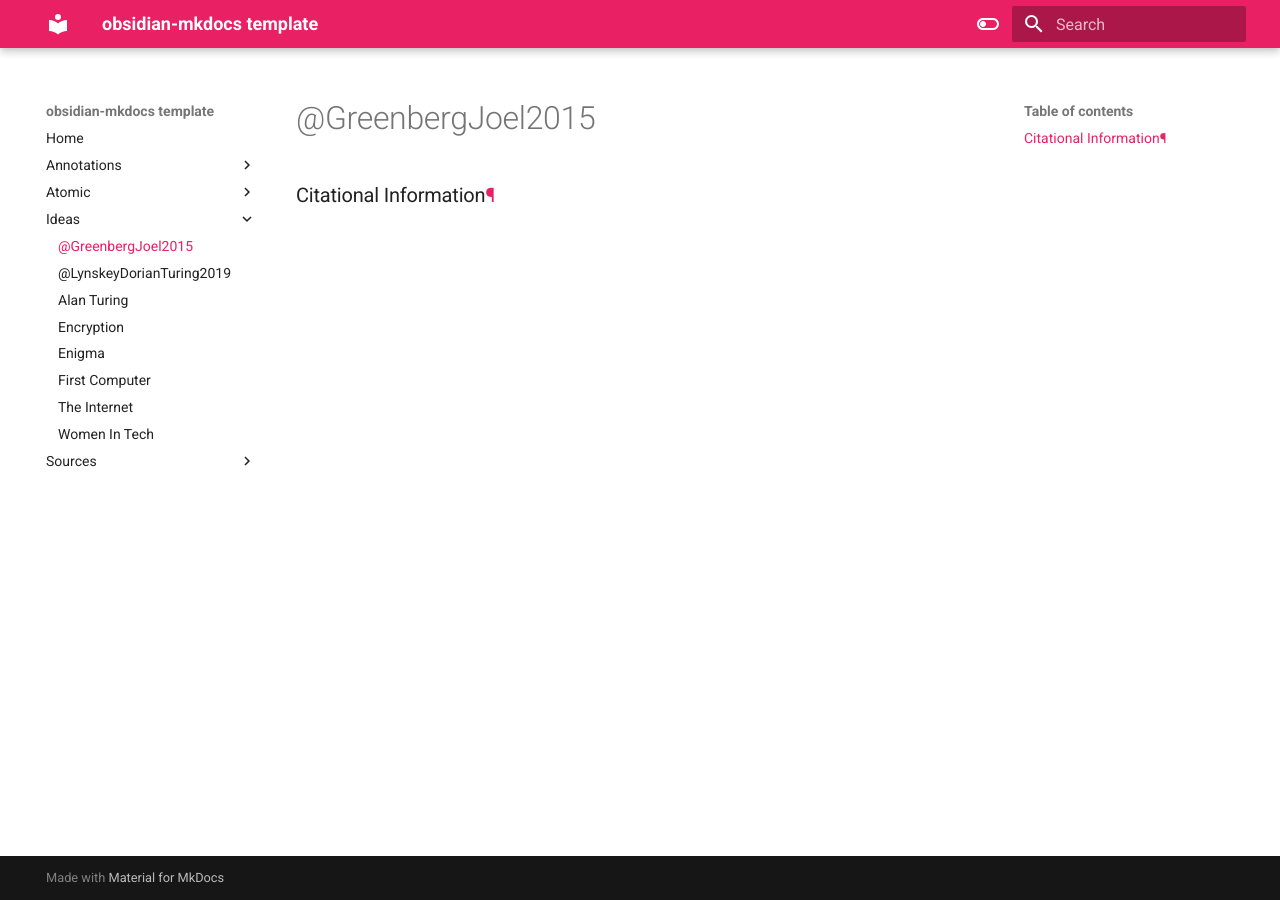
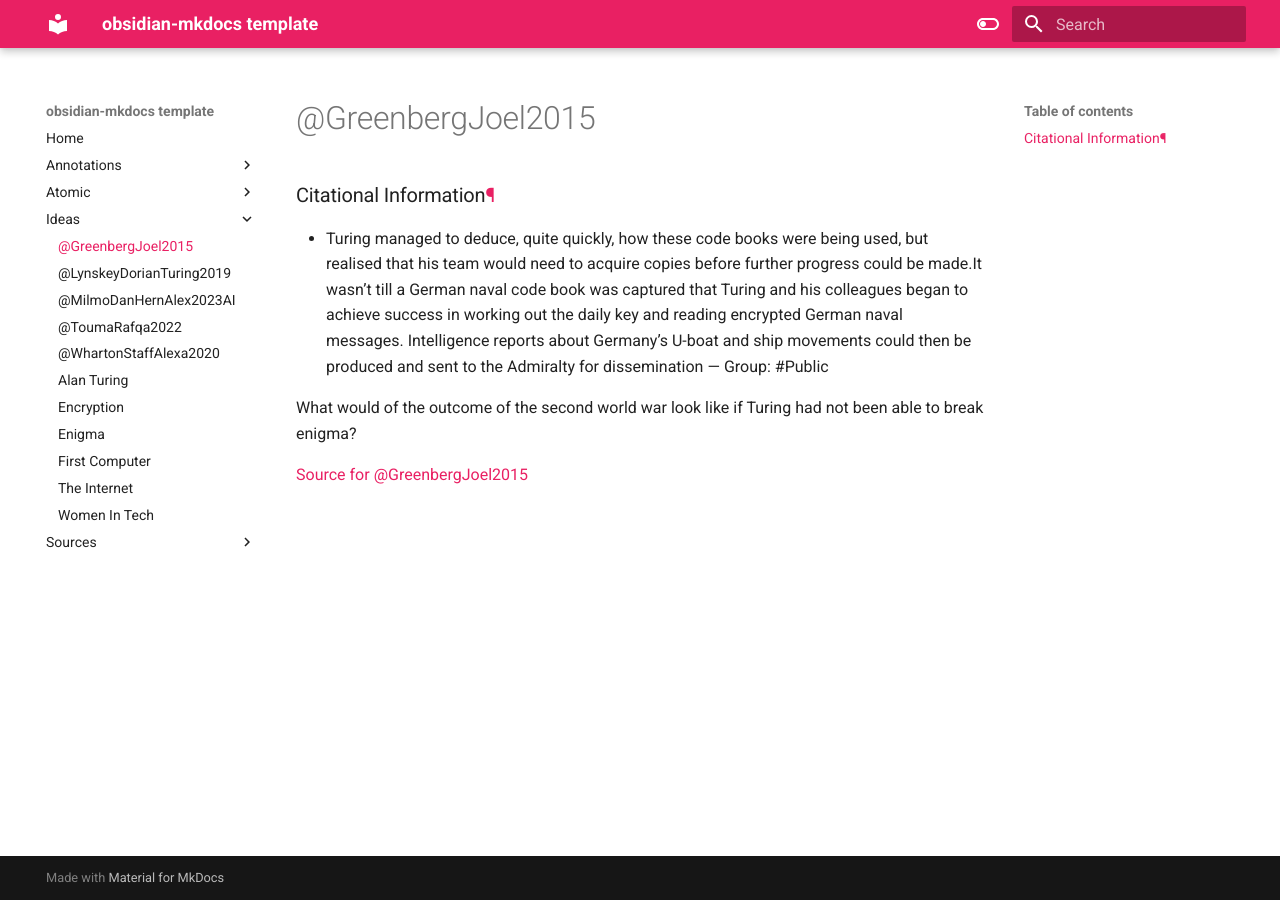
Before and after one commit to natmeng/memx2, an MkDocs documentation site: the page built from docs/ideas/@GreenbergJoel2015.md, in a window 1280 px wide. Built offline with MkDocs 1.6.1 and Material for MkDocs 9.7.7, drawn with Linux system fonts in a browser that asks for light colours.

Commit message:
Add files via upload

```diff
--- a/docs/ideas/@GreenbergJoel2015.md
+++ b/docs/ideas/@GreenbergJoel2015.md
@@ -1,2 +1,9 @@
 tags:: #ideas #index #enigma #memex2
-### Citational Information[¶](https://natmeng.github.io/memx2/ideas/@LynskeyDorianTuring2019/#reference "Permanent link"#citational-information "Permanent link")
+### Citational Information[¶](https://natmeng.github.io/memx2/ideas/@GreenbergJoel2015/#reference "Permanent link"#citational-information "Permanent link")
+
+
+-  Turing managed to deduce, quite quickly, how these code books were being used, but realised that his team would need to acquire copies before further progress could be made.It wasn’t till a German naval code book was captured that Turing and his colleagues began to achieve success in working out the daily key and reading encrypted German naval messages. Intelligence reports about Germany’s U-boat and ship movements could then be produced and sent to the Admiralty for dissemination — Group: #Public
+
+What would of the outcome of the second world war look like if Turing had not been able to break enigma?
+
+[Source for @GreenbergJoel2015](https://natmeng.github.io/memx2/sources/@GreenbergJoel2015/)
```
Also changed, not shown: docs/ideas/@LynskeyDorianTuring2019.md (+10 -1 lines), docs/ideas/@MilmoDanHernAlex2023AI.md (added, +9 -0 lines), docs/ideas/@ToumaRafqa2022.md (added, +10 -0 lines), docs/ideas/@WhartonStaffAlexa2020.md (added, +10 -0 lines), docs/index.md (+3 -2 lines), docs/0D25AD6F-9B52-4B69-B824-6215813FB747.jpeg (added), docs/636D21EC-9F4D-4443-983B-13C86F9E8F96.jpeg (added).
